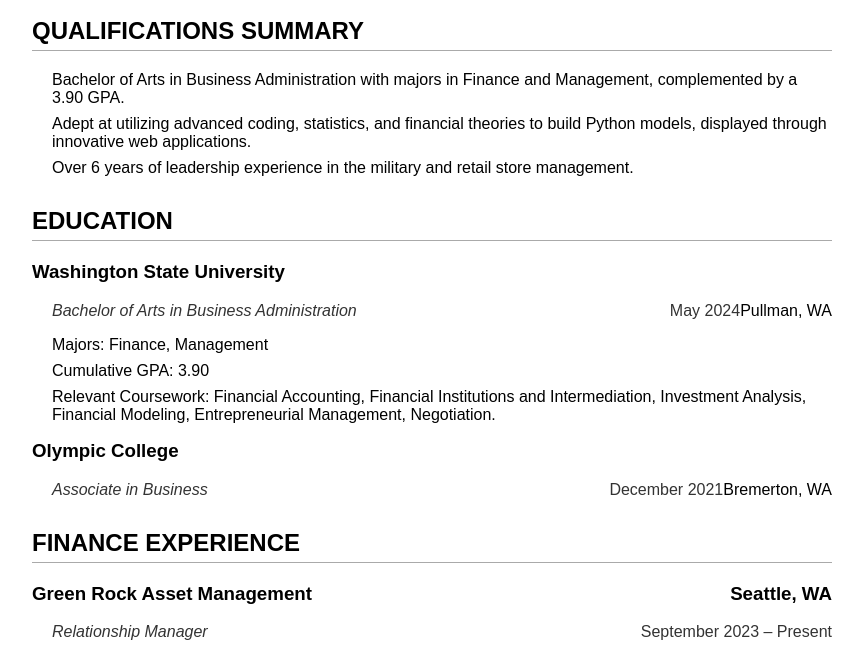
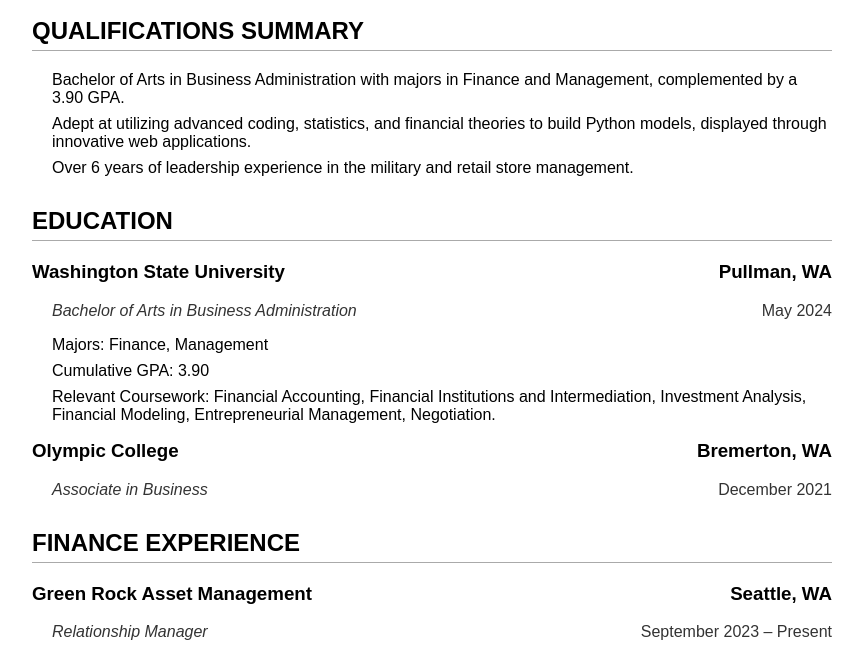
Before and after one commit to jodonm/jodonm.github.io, a plain HTML site: page index.html in a window 1280 px wide. Shown: the part 123-777 px from the top of the page, without its empty margins (208-1071 px from the left). Drawn offline with Linux system fonts and the light colour scheme.

Commit message:
Update index.html
Edit to formatting

```diff
--- a/index.html
+++ b/index.html
@@ -81,14 +81,14 @@
 
     <section>
         <h2>EDUCATION</h2>
-        <p><h3>Washington State University</h3>  <span class="right-align">Pullman, WA</span></p>
+        <h3>Washington State University  <span class="right-align">Pullman, WA</span></h3>
         <p><i>Bachelor of Arts in Business Administration</i>  <span class="right-align">May 2024</span></p>
         <ul>
             <li>Majors: Finance, Management</li>
             <li>Cumulative GPA: 3.90</li>
             <li>Relevant Coursework: Financial Accounting, Financial Institutions and Intermediation, Investment Analysis, Financial Modeling, Entrepreneurial Management, Negotiation.</li>
         </ul>
-        <p><h3>Olympic College</h3> <span class="right-align">Bremerton, WA</span></p>
+        <h3>Olympic College <span class="right-align">Bremerton, WA</span></h3>
         <p><i>Associate in Business</i> <span class="right-align">December 2021</span></p>
     </section>
 
```
